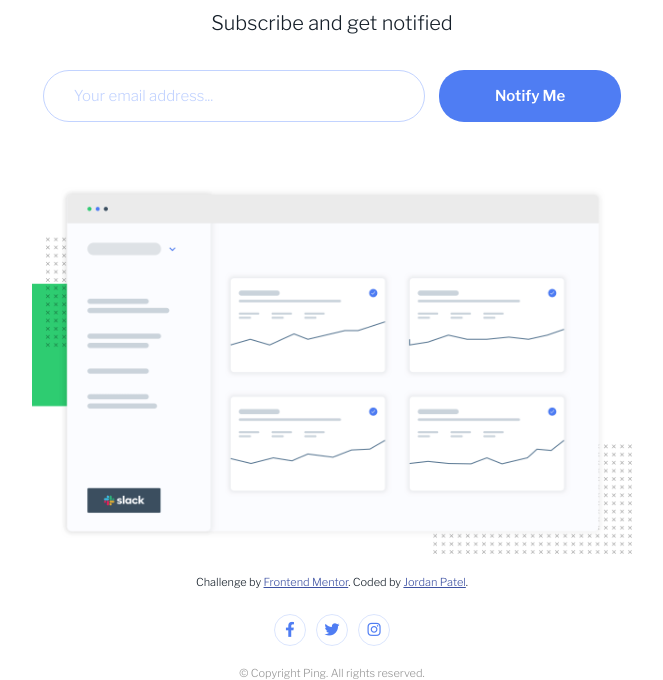
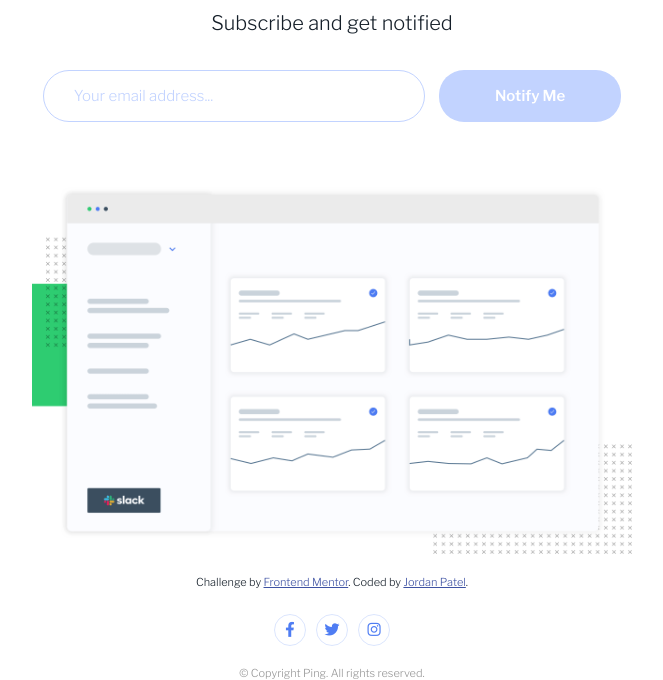
Before and after one commit to JordansGit/ping-coming-soon-page, a plain HTML site: page index.html in a window 1280 px wide. In both pictures the pointer is over the button "Notify Me". Shown: the part 204-884 px from the top of the page, without its empty margins (308-971 px from the left). Drawn offline with nearby package versions, Linux system fonts and the light colour scheme.

Commit message:
added button hover style

```diff
--- a/css/style.css
+++ b/css/style.css
@@ -79,7 +79,11 @@ button {
   border: none;
   font-size: 15px;
   font-weight: 600;
+}
 
+button:hover {
+  background: hsl(223, 100%, 88%);
+  cursor: pointer;
 }
 
 .error {
```
